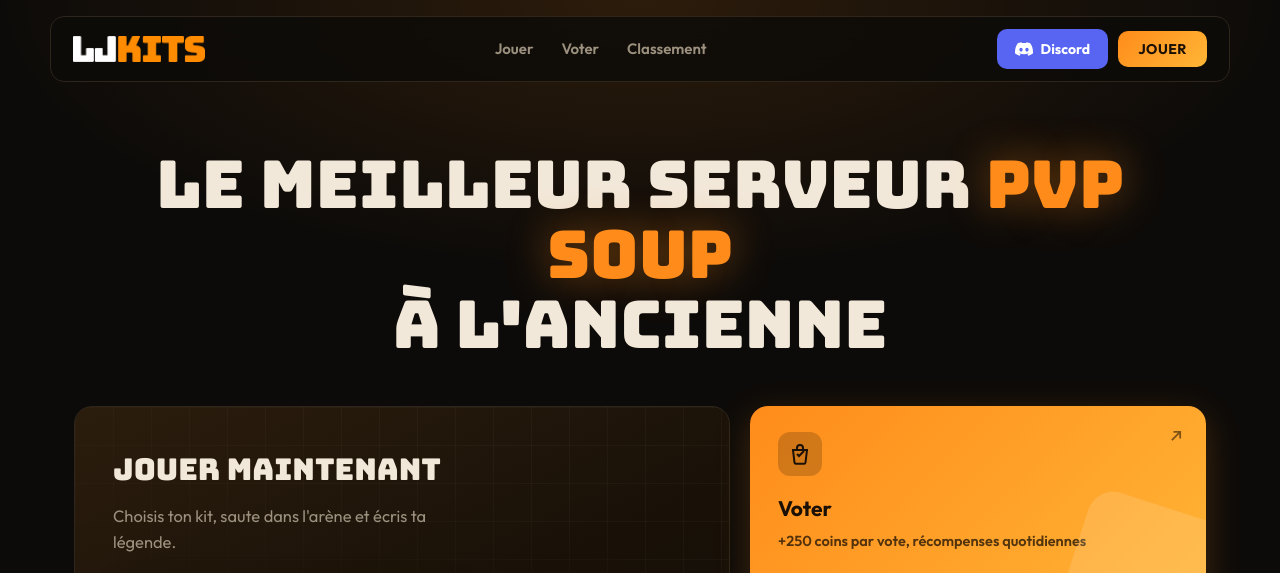
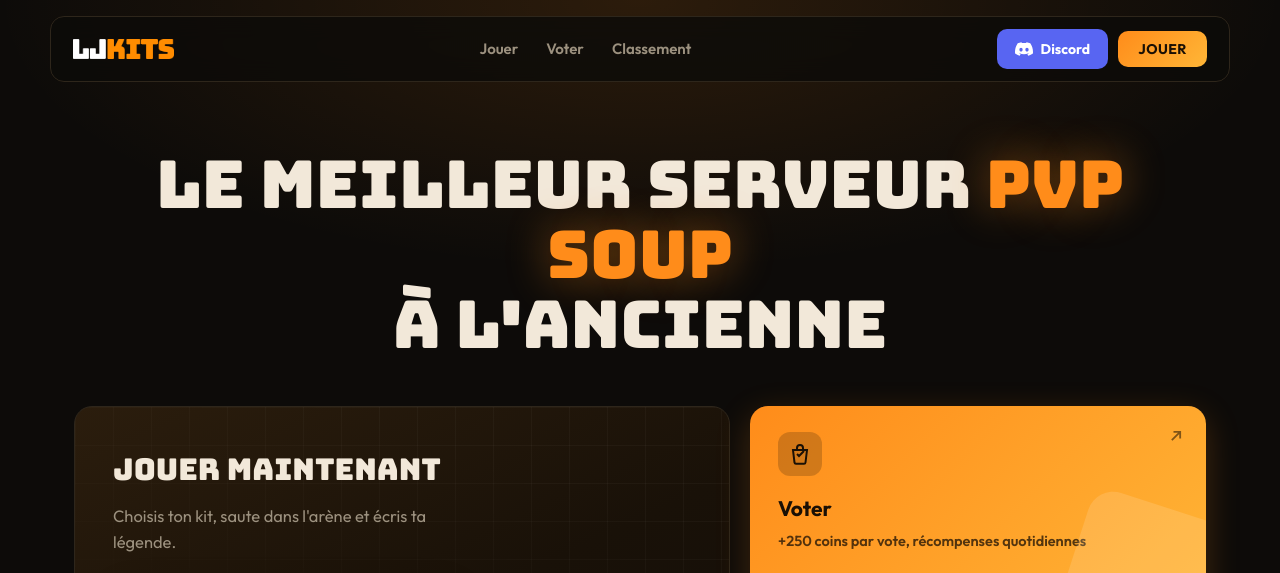
Before and after one commit to botani-web/ljkits-site, a plain HTML site: page index.html in a window 1280 px wide. Shown: the top 573 px of the page. Drawn offline with Linux system fonts and the light colour scheme; no server answers.

Commit message:
Reduit le logo de la nav et du footer a 20px de haut

```diff
--- a/index.html
+++ b/index.html
@@ -77,7 +77,7 @@ a{color:inherit;text-decoration:none}
   font-family:'Bungee',cursive;font-size:20px;letter-spacing:.5px;
   color:var(--soupe);display:flex;align-items:center;gap:10px;
 }
-.nav-logo img{height:26px;width:auto;display:block}
+.nav-logo img{height:20px;width:auto;display:block}
 .nav-links{display:flex;gap:28px;font-weight:600;font-size:15px}
 .nav-links a{color:var(--gris);transition:color .2s;cursor:pointer}
 .nav-links a:hover{color:var(--creme)}
@@ -467,7 +467,7 @@ footer{
 <!-- NAV -->
 <nav class="nav">
   <a class="nav-logo" href="#top" aria-label="LJKits — accueil">
-    <img src="logo.png" alt="LJKits" width="132" height="26">
+    <img src="logo.png" alt="LJKits" width="101" height="20">
   </a>
   <div class="nav-links">
     <a href="#jouer">Jouer</a>
@@ -665,7 +665,7 @@ footer{
   <div class="foot-inner">
     <div class="foot-brand">
       <a class="nav-logo" href="#top" aria-label="LJKits — accueil">
-        <img src="logo.png" alt="LJKits" width="132" height="26">
+        <img src="logo.png" alt="LJKits" width="101" height="20">
       </a>
       <p>Le PvP Soup à l'ancienne. Un projet passion, sans pay-to-win, porté par la nostalgie du soup français de 2014.</p>
     </div>
```
